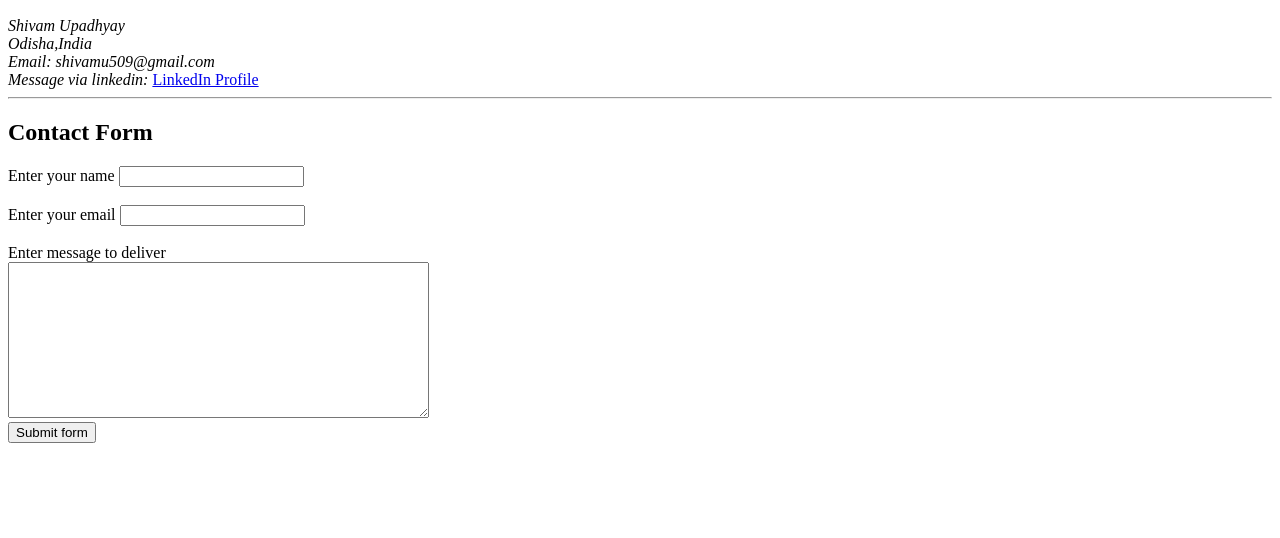
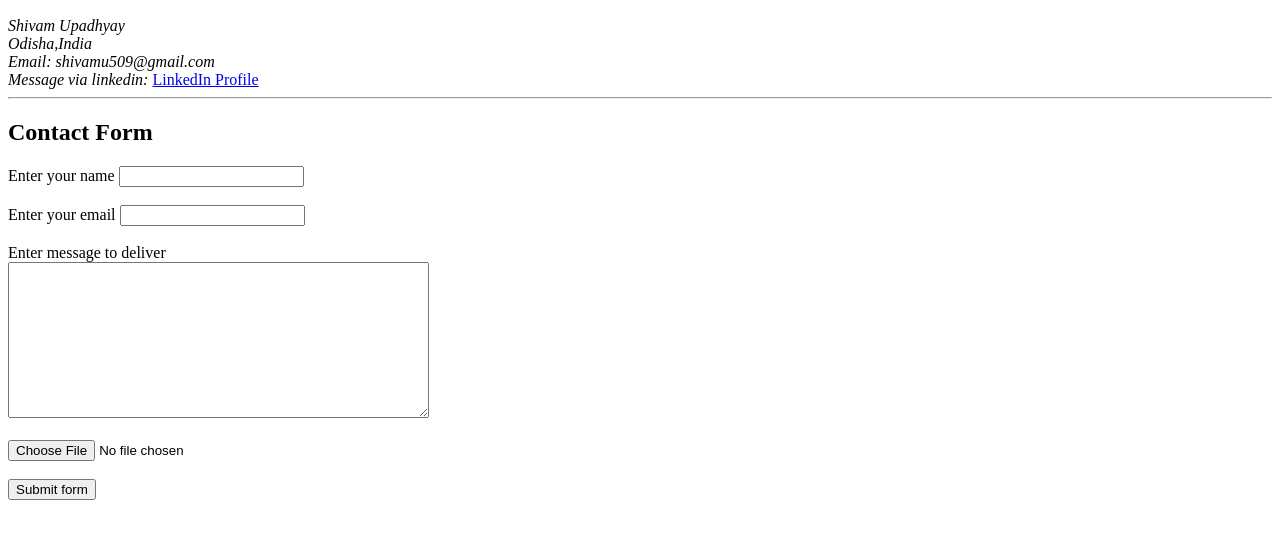
Before and after one commit to shivamu509/My_CV, a plain HTML site: page contact.html in a window 1280 px wide. Shown: the part 50-588 px from the top of the page. Drawn offline with Linux system fonts and the light colour scheme.

Commit message:
Update contact.html

```diff
--- a/contact.html
+++ b/contact.html
@@ -21,7 +21,8 @@
         <label for="yourEmail">Enter your email</label>
         <input type="email" name="yourEmail" id=""><br><br>
         <label for="yourMessage">Enter message to deliver</label><br>
-        <textarea name="yourMessage" id="" cols="50" rows="10"></textarea><br>
+        <textarea name="yourMessage" id="" cols="50" rows="10"></textarea><br><br>
+        <input type="file" name="" id=""><br><br>
         <input type="submit" value="Submit form">
     </form>
 </body>
```
